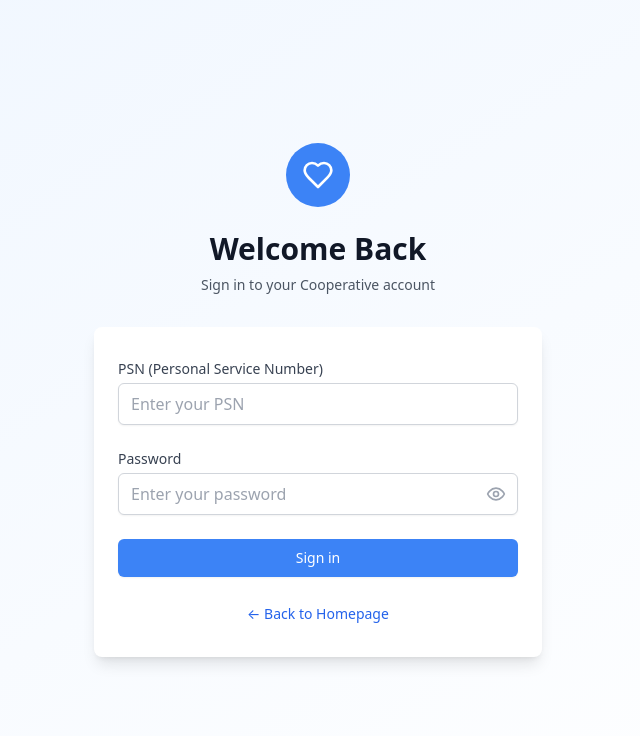
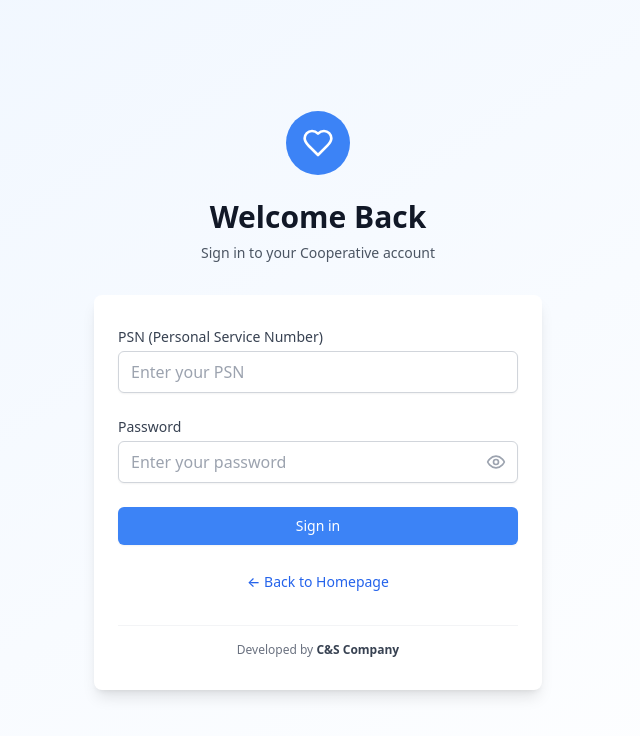
Before and after one commit to Herombi66/cooperate-tenant, a React (Vite) app in the folder imanmcs-frontend/: page /login in a window 1280 px wide. Shown: the top 736 px of the page, without its empty margins (322-962 px from the left). Built offline with nearby package versions, Linux system fonts and the light colour scheme; no server answers.

Commit message:
Feature: add professional Developed by C&S Company credit across system

```diff
--- a/imanmcs-frontend/src/components/Layout/Footer.tsx
+++ b/imanmcs-frontend/src/components/Layout/Footer.tsx
@@ -29,9 +29,17 @@ export const Footer: React.FC = () => {
               <span>Profit Sharing</span>
             </div>
           </div>
-          {build ? (
-            <p className="mt-3 text-[11px] text-muted-foreground">Build: {build}</p>
-          ) : null}
+          <div className="mt-4 pt-3 border-t border-border/50 flex flex-col sm:flex-row items-center justify-between gap-2 text-xs text-muted-foreground">
+            <span className="text-[11px]">Secure Cooperative Management Platform</span>
+            <span className="inline-flex items-center gap-1.5 text-[11px] font-medium">
+              Developed by <span className="font-semibold text-foreground tracking-wide">C&S Company</span>
+            </span>
+            {build ? (
+              <span className="text-[11px] font-mono text-muted-foreground">Build: {build}</span>
+            ) : (
+              <span className="hidden sm:inline-block"></span>
+            )}
+          </div>
         </div>
       </div>
     </footer>
--- a/imanmcs-frontend/src/components/Layout/Sidebar.tsx
+++ b/imanmcs-frontend/src/components/Layout/Sidebar.tsx
@@ -377,6 +377,16 @@ export const Sidebar: React.FC = () => {
             </NavLink>
           ))}
         </nav>
+
+        {/* Developer Credit Footer */}
+        <div className={cn(
+          "px-3 py-2.5 border-t border-border/40 text-center transition-all duration-200",
+          isSidebarCollapsed ? "hidden md:hidden" : "block"
+        )}>
+          <p className="text-[11px] text-muted-foreground/80 tracking-wide">
+            Developed by <span className="font-semibold text-foreground">C&S Company</span>
+          </p>
+        </div>
       </div>
     </>
   );
--- a/imanmcs-frontend/src/components/landing-pages/fmcksmcs.html
+++ b/imanmcs-frontend/src/components/landing-pages/fmcksmcs.html
@@ -339,7 +339,7 @@ button,.btn,.tab,.q,.x,.burger{touch-action:manipulation;-webkit-tap-highlight-c
       <div><h4>Governance</h4><a href="#faqs">Cooperative bye-laws</a><a href="#faqs">Audit and AGM minutes</a><a href="#faqs">Supervisory committee</a><a href="#faqs">Welfare board</a></div>
       <div><h4>Secretariat</h4><p>Admin Block, FMC Kumo</p><a href="mailto:secretariat@fmckumompcs.coop" style="margin-top:6px">secretariat@fmckumompcs.coop</a><p>Mon – Fri: 8:00 AM – 3:30 PM</p></div>
     </div>
-    <div class="fb"><span>© 2026 FMC Kumo Staff Multipurpose Cooperative Society. All rights reserved.</span><span>Gombe State, Nigeria</span></div>
+    <div class="fb"><span>© 2026 FMC Kumo Staff Multipurpose Cooperative Society. All rights reserved.</span><span>Developed by C&S Company</span></div>
   </div>
 </footer>
 
--- a/imanmcs-frontend/src/pages/LoginPage.tsx
+++ b/imanmcs-frontend/src/pages/LoginPage.tsx
@@ -208,10 +208,16 @@ export const LoginPage: React.FC = () => {
           <div className="mt-6 text-center">
             <Link
               to={homepageUrl}
-              className="text-sm text-primary-600 hover:text-primary-500"
+              className="text-sm text-primary-600 hover:text-primary-500 font-medium"
             >
               ← Back to Homepage
             </Link>
+          </div>
+
+          <div className="mt-8 pt-4 border-t border-gray-100 dark:border-gray-800 text-center">
+            <p className="text-xs text-gray-500 dark:text-gray-400">
+              Developed by <span className="font-semibold text-gray-700 dark:text-gray-200">C&S Company</span>
+            </p>
           </div>
         </motion.div>
       </motion.div>
```
